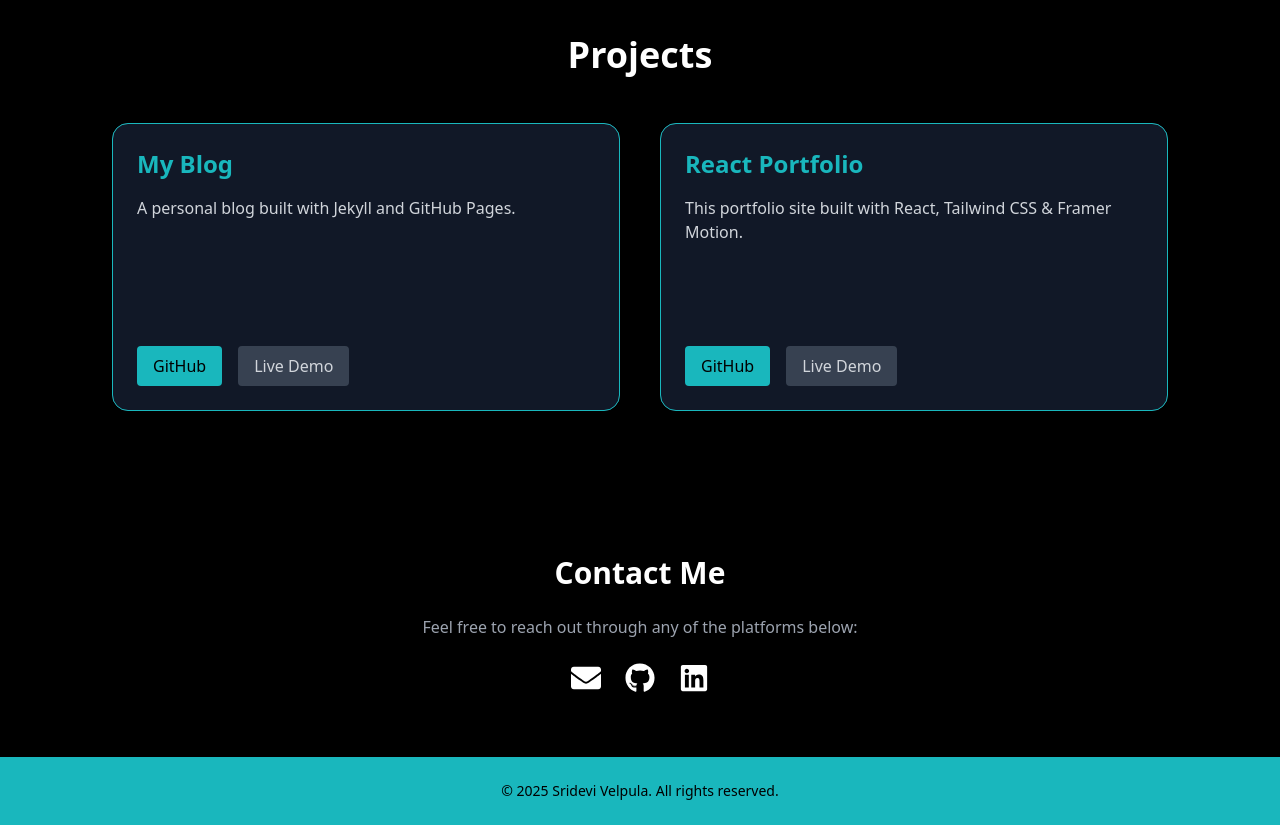
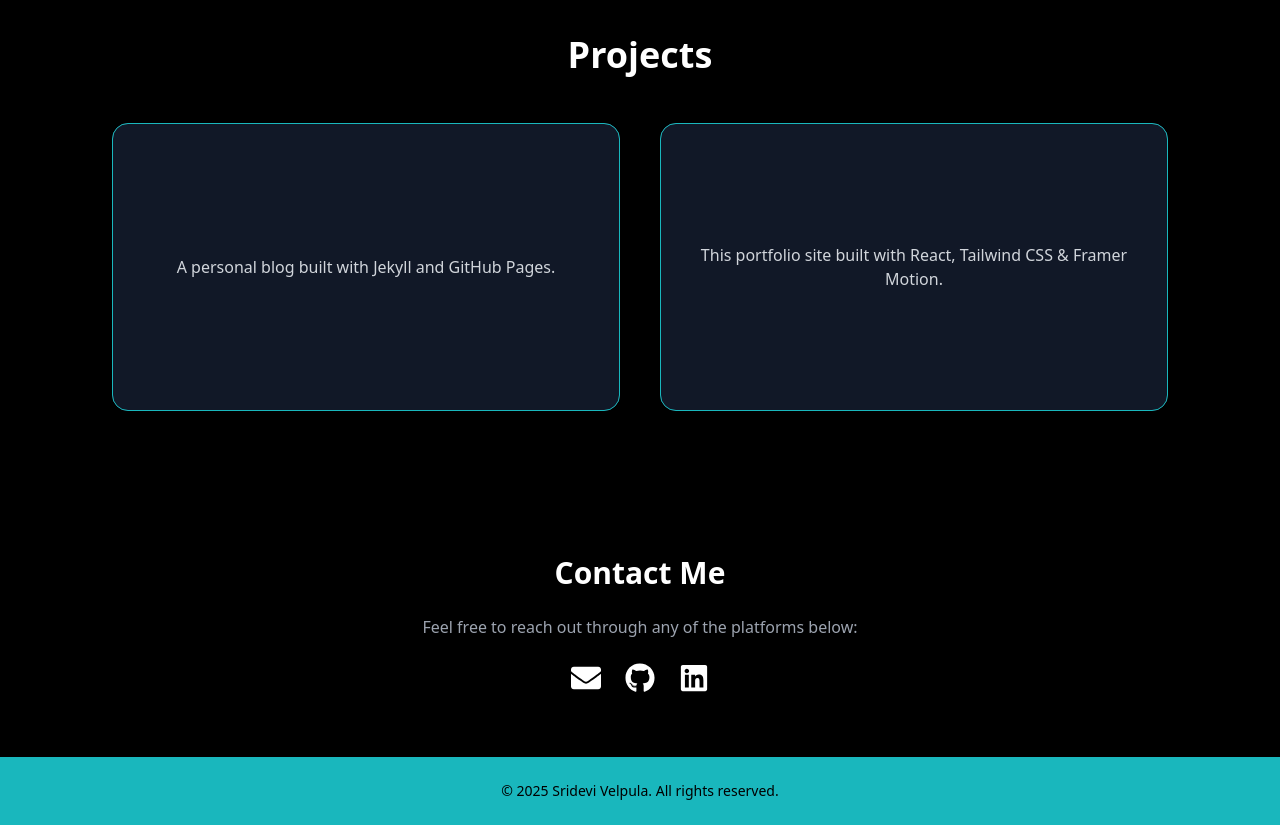
Before and after one commit to srideviblogs/my-portfolio-react, a React (Create React App) app: page / in a window 1280 px wide. Shown: the part 2720-3545 px from the top of the page. Built offline with nearby package versions, Linux system fonts and the light colour scheme.

Commit message:
Update Portfolio.js

```diff
--- a/src/components/Portfolio.js
+++ b/src/components/Portfolio.js
@@ -6,20 +6,17 @@ const projects = [
     title: "My Blog",
     description: "A personal blog built with Jekyll and GitHub Pages.",
     image: "https://via.placeholder.com/400x300?text=My+Blog",
-    github: "https://github.com/srideviblogs/my-blog",
-    demo: "https://srideviblogs.github.io",
+    link: "https://srideviblogs.github.io",
   },
   {
     title: "React Portfolio",
     description: "This portfolio site built with React, Tailwind CSS & Framer Motion.",
     image: "https://via.placeholder.com/400x300?text=React+Portfolio",
-    github: "https://github.com/srideviblogs/my-portfolio-react",
-    demo: "https://srideviv.netlify.app",
+    link: "https://srideviv.netlify.app",
   },
 ];
 
 const Portfolio = () => {
-  // track which card is flipped/open
   const [activeIndex, setActiveIndex] = useState(null);
 
   return (
@@ -48,9 +45,15 @@ const Portfolio = () => {
               transition={{ delay: idx * 0.2, duration: 0.6 }}
             >
               {/* Card container */}
-              <div
-                className={`relative w-full h-full cursor-pointer select-none`}
-                onClick={() => setActiveIndex(isActive ? null : idx)}
+              <a
+                href={project.link}
+                target="_blank"
+                rel="noopener noreferrer"
+                className="relative w-full h-full block cursor-pointer select-none"
+                onClick={(e) => {
+                  e.preventDefault(); // prevent immediate navigation
+                  setActiveIndex(isActive ? null : idx);
+                }}
               >
                 {/* Front Side */}
                 <motion.div
@@ -71,39 +74,14 @@ const Portfolio = () => {
 
                 {/* Back Side */}
                 <motion.div
-                  className={`absolute inset-0 rounded-2xl shadow-xl overflow-hidden bg-gray-900 border border-tealcustom p-6 flex flex-col justify-between text-gray-300 ${
+                  className={`absolute inset-0 rounded-2xl shadow-xl overflow-hidden bg-gray-900 border border-tealcustom p-6 flex items-center justify-center text-center text-gray-300 ${
                     isActive ? "rotate-y-0" : "rotate-y-180"
                   } backface-hidden`}
-                  style={{
-                    transformStyle: "preserve-3d",
-                    transition: "transform 0.6s",
-                  }}
+                  style={{ transformStyle: "preserve-3d", transition: "transform 0.6s" }}
                 >
-                  <div>
-                    <h3 className="text-tealcustom text-2xl font-semibold mb-4">{project.title}</h3>
-                    <p className="mb-6">{project.description}</p>
-                  </div>
-
-                  <div className="flex gap-4">
-                    <a
-                      href={project.github}
-                      target="_blank"
-                      rel="noopener noreferrer"
-                      className="bg-tealcustom text-black px-4 py-2 rounded hover:bg-teal-600 transition"
-                    >
-                      GitHub
-                    </a>
-                    <a
-                      href={project.demo}
-                      target="_blank"
-                      rel="noopener noreferrer"
-                      className="bg-gray-700 px-4 py-2 rounded hover:bg-gray-600 transition"
-                    >
-                      Live Demo
-                    </a>
-                  </div>
+                  <p>{project.description}</p>
                 </motion.div>
-              </div>
+              </a>
             </motion.div>
           );
         })}
```
